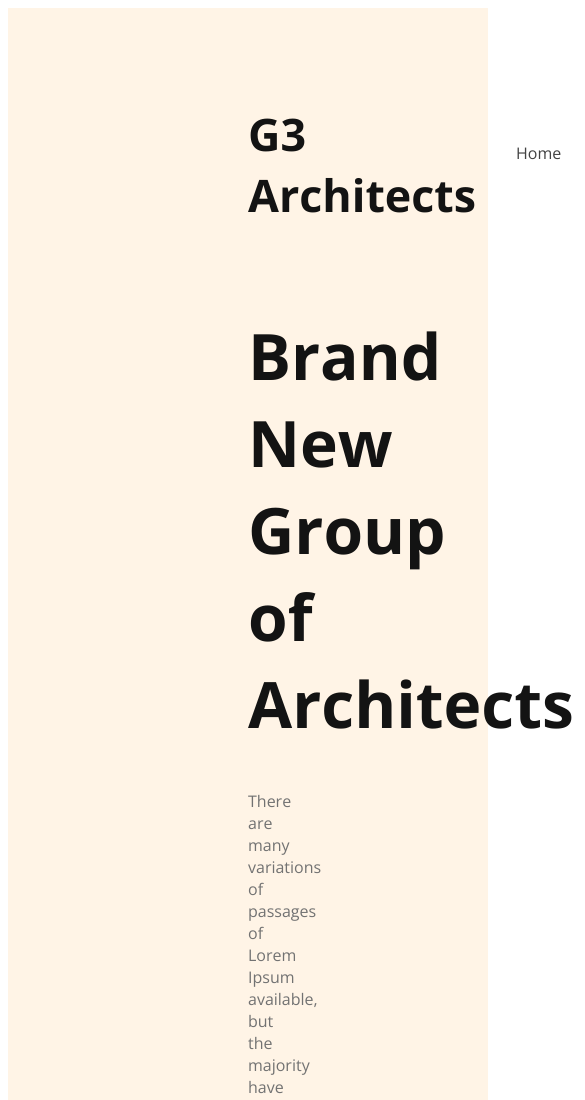
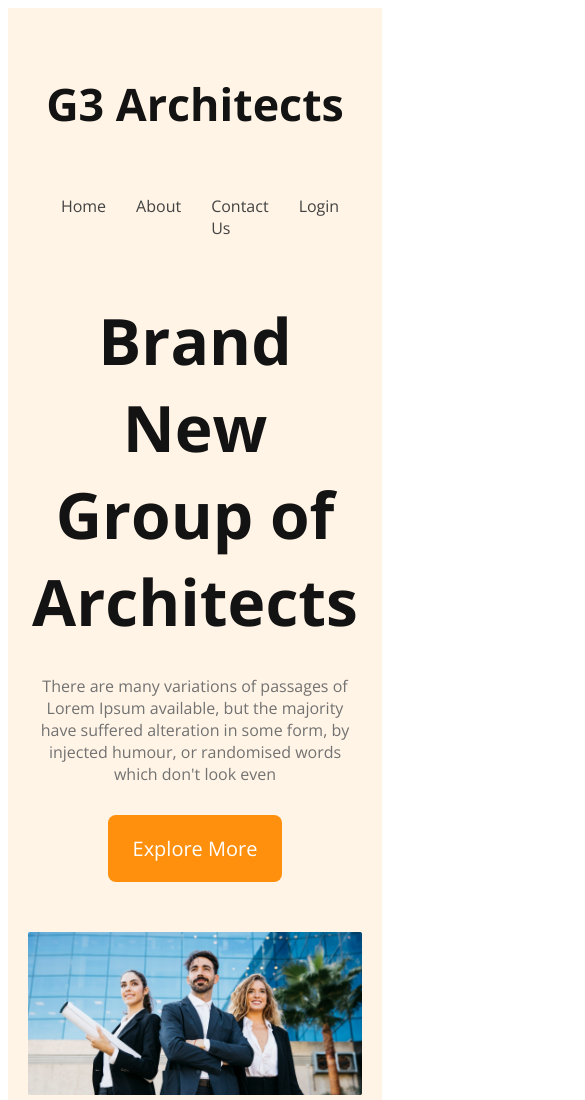
Before and after one commit to najibvai/g3-architect-website, a plain HTML site: page index.html in a window 390 px wide. Shown: the top 1100 px of the page, 585 px wide, since content can reach past the window. Drawn offline with nearby package versions, Linux system fonts and the light colour scheme.

Commit message:
header respons added

```diff
--- a/style/architect.css
+++ b/style/architect.css
@@ -2,49 +2,91 @@
 @import url('https://fonts.googleapis.com/css2?family=Open+Sans:wght@400;700;800&display=swap');
 
 /* --------------------Shared Style---------------- */
-*{
+* {
     font-family: 'Open Sans', sans-serif;
 }
-.btn-primary{
 
+.btn-primary {
+    border-radius: 8px;
+    background: #FF900E;
+    border: 0;
+    padding: 20px 25px;
+    color: #fff;
+    font-size: 1.25rem;
+    cursor: pointer;
 }
+
 /* Header Style */
-header{
+header {
     background: rgba(255, 144, 14, 0.10);
     padding: 50px 240px;
 }
-nav{
+
+nav {
     display: flex;
     justify-content: space-between;
     align-items: center;
 }
-.nav-title{
+
+.nav-title {
     font-size: 2.8rem;
     font-weight: 700;
     color: #131313;
 }
-nav > ul{
+
+nav>ul {
     display: flex;
 }
-nav li{
+
+nav li {
     list-style: none;
     margin-right: 30px
 }
-nav li a{
+
+nav li a {
     text-decoration: none;
     color: #424242;
 }
+
 /* Banner Style */
-.banner-content{
+.banner-content {
     max-width: 800px;
     text-align: center;
     margin: 0 auto;
 }
-.banner-title{
+
+.banner-title {
     font-size: 4rem;
     font-weight: 700px;
     color: #131313;
+    margin-bottom: 0px;
 }
-.banner-description{
+
+.banner-description {
     color: #727272;
+    margin-top: 30px;
+    margin-bottom: 30px;
 }
+.banner img{
+    margin-top: 50px;
+    width: 100%;
+}
+/*------------ Responsiv Media Quary----------------- */
+/* Mobile Device Responsiv */
+@media screen and (max-width:576px) {
+    header{
+        padding: 20px;
+    }
+    nav{
+        flex-direction: column;
+    }
+}
+/* Tablet or Medium Device Responsiv */
+@media screen and (min-width:576px) and (max-width:1000px) {
+    header{
+        padding: 50px;
+    }
+    nav{
+        flex-direction: column;
+    }
+}
```
